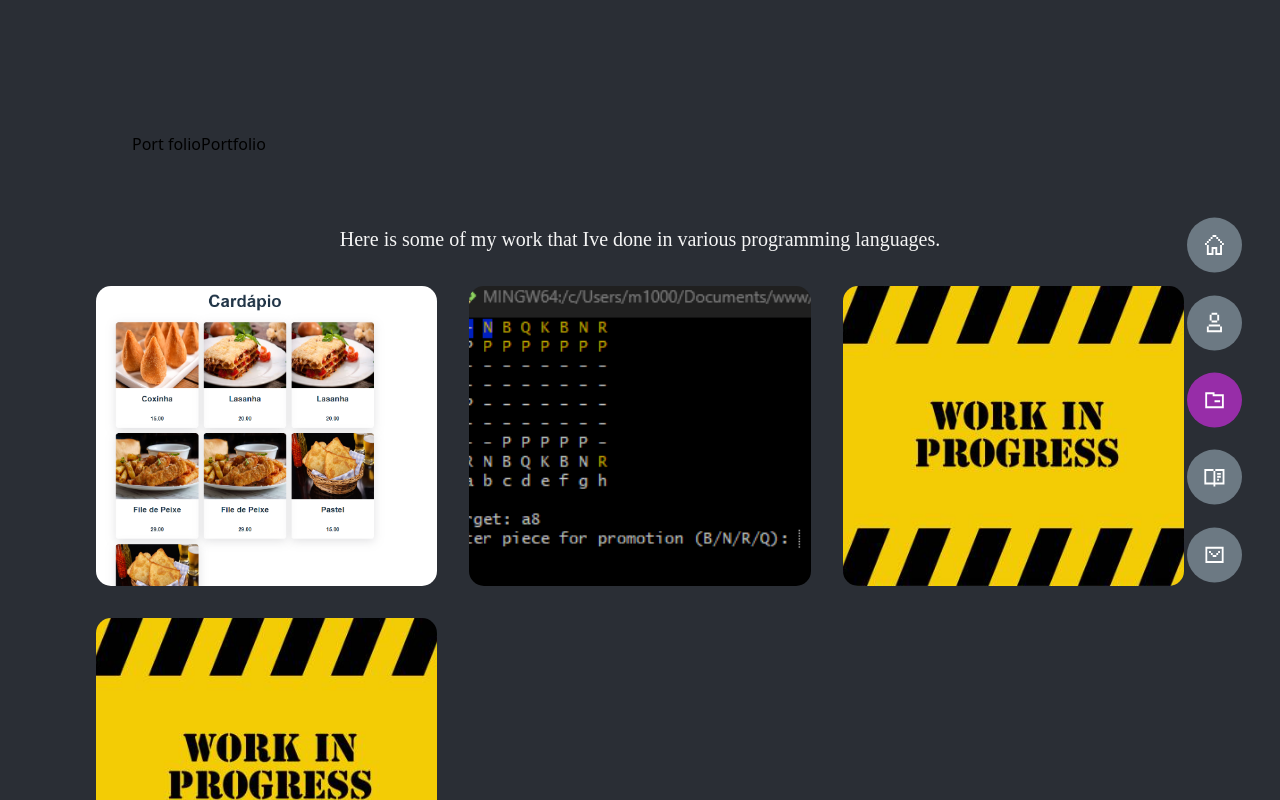
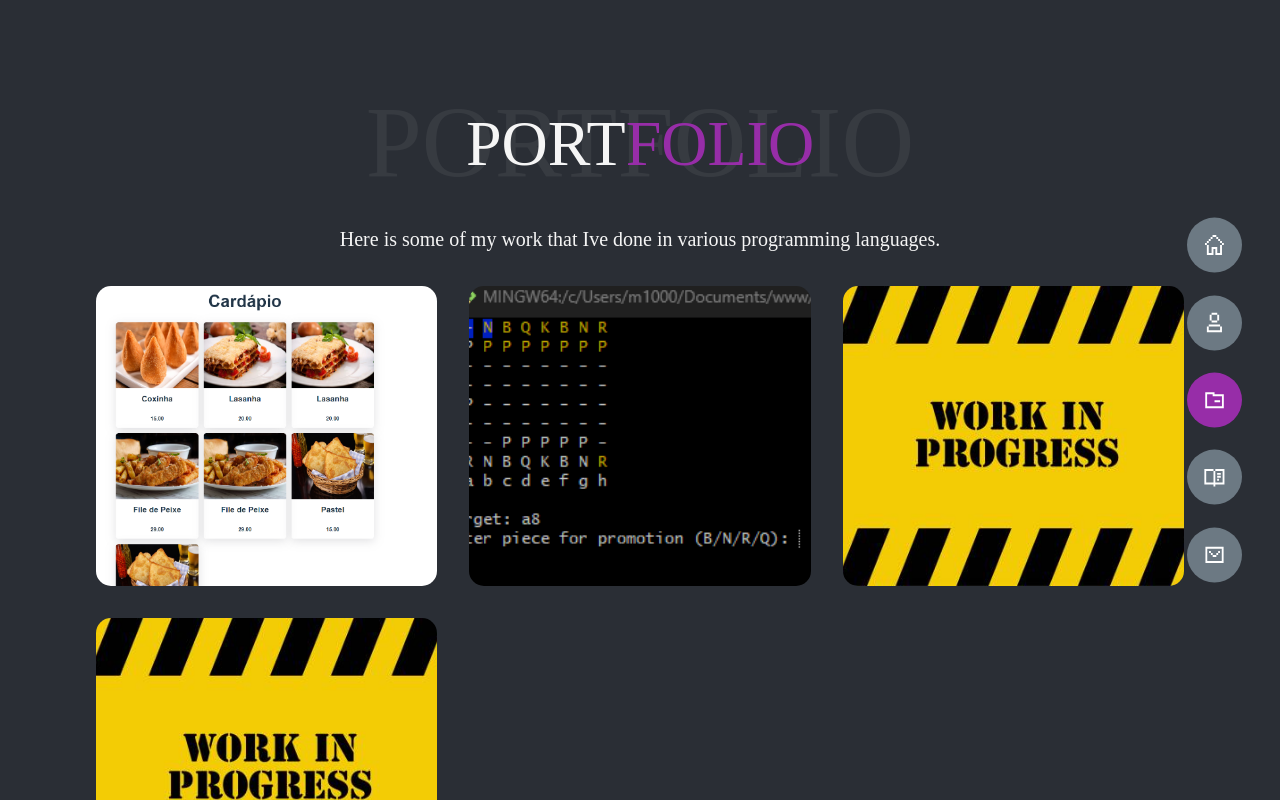
Before and after one commit to SystemG1000/portfolio, a Next.js app: page /folder in a window 1280 px wide. Shown: the top 800 px of the page. Built offline with nearby package versions, Linux system fonts and the light colour scheme.

Commit message:
fix: title

```diff
--- a/src/app/(public)/folder/page.tsx
+++ b/src/app/(public)/folder/page.tsx
@@ -4,7 +4,7 @@ import Cardapio from "../../../../public/assets/cardapio.png";
 import Github from "../../../../public/assets/github.svg";
 import Xadrez from "../../../../public/assets/xadrez.png";
 import WorkInProgress from "../../../../public/assets/workInProgress.jpg";
-import Title from "../../../components/title/Title";
+import Title from "@/components/title/Title";
 
 type ObjectFit = "fill" | "contain" | "cover" | "none" | "scale-down";
 
@@ -24,7 +24,12 @@ export default function LoginPage() {
   return (
     <div className={`${styles.content} bg-[#2A2E35`}>
       <section className={styles.container}>
-      <Title text="Port" textSpan="folio" span="Portfolio" />
+      <div className={styles.mainTitle}>
+          <h2>
+            Port<span>folio</span>
+            <span className={styles.bgText}>Portfolio</span>
+          </h2>
+      </div>
 
         <p className={styles.portText}>
           {" "}
```
